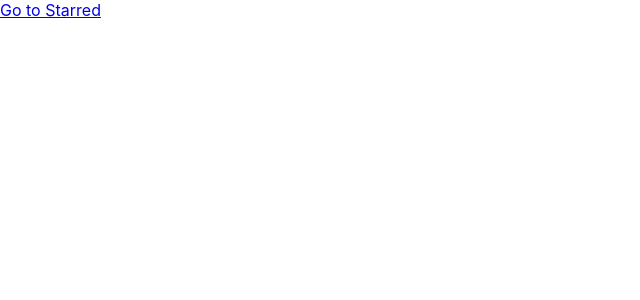
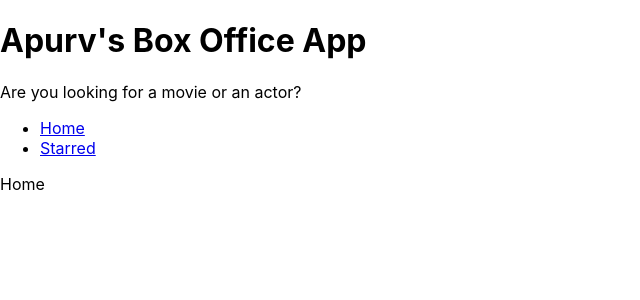
Before and after one commit to apurvanand-2002/Box-Office-App, a React (Create React App) app: page / in a window 1280 px wide. Shown: the top 300 px of the page, without its empty margins (0-640 px from the left). Built offline with nearby package versions, Linux system fonts and the light colour scheme.

Commit message:
Editted nav & set heading & layout.

```diff
--- a/src/App.jsx
+++ b/src/App.jsx
@@ -1,12 +1,16 @@
 import { BrowserRouter, Routes, Route } from 'react-router-dom';
-import Home from './pages/Home';
+import Home from "./pages/Home";
 import Starred from './pages/Starred';
+import MainLayout from "./Components/MainLayout";
 
 function App() {
   return (<BrowserRouter>
     <Routes>
-      <Route path="/" element={<Home />} />
-      <Route path="/starred" element={<Starred />} />
+      <Route element={<MainLayout />}>
+        <Route path="/" element={<Home />} />
+        <Route path="/starred" element={<Starred />} />
+      </Route>
+
       <Route path='*' element={<div>Not Found!</div>} />
       {/* <Route path="/" element={<App />}>
         <Route index element={<Home />} />
--- /dev/null
+++ b/src/Components/AppTitle.jsx
@@ -0,0 +1,10 @@
+export default function AppTitle(props) {
+    const { title = "Apurv's Box Office App",
+        subtitle = "Are you looking for a movie or an actor?" } = props;
+    return (
+        <div>
+            <h1>{title}</h1>
+            <p>{subtitle}</p>
+        </div>
+    )
+}
--- /dev/null
+++ b/src/Components/MainLayout.jsx
@@ -0,0 +1,15 @@
+import { Outlet } from 'react-router-dom';
+import Navs from './Navs';
+import AppTitle from './AppTitle';
+
+const MainLayout = () => {
+
+    return <div>
+        <AppTitle />
+        <Navs />
+
+        <Outlet />
+    </div>
+}
+
+export default MainLayout;
--- /dev/null
+++ b/src/Components/Navs.jsx
@@ -0,0 +1,28 @@
+import { Link } from 'react-router-dom';
+
+const LINKS = [{
+    text: "Home",
+    to: "/"
+},
+{
+    text: "Starred",
+    to: "/starred"
+},];
+const Navs = () => {
+    return (
+        < div >
+            <ul>
+                {
+                    LINKS.map((item) => (
+                        <li key={item.to}>
+                            <Link to={item.to}>
+                                {item.text}
+                            </Link>
+                        </li>
+                    ))
+                }
+            </ul>
+        </div>
+    );
+}
+export default Navs;
--- a/src/pages/Home.jsx
+++ b/src/pages/Home.jsx
@@ -2,7 +2,7 @@
 
 const Home = () => {
     return (<div>
-        <Link to="/starred">Go to Starred</Link>
+        Home
     </div>)
 }
 export default Home;
```
